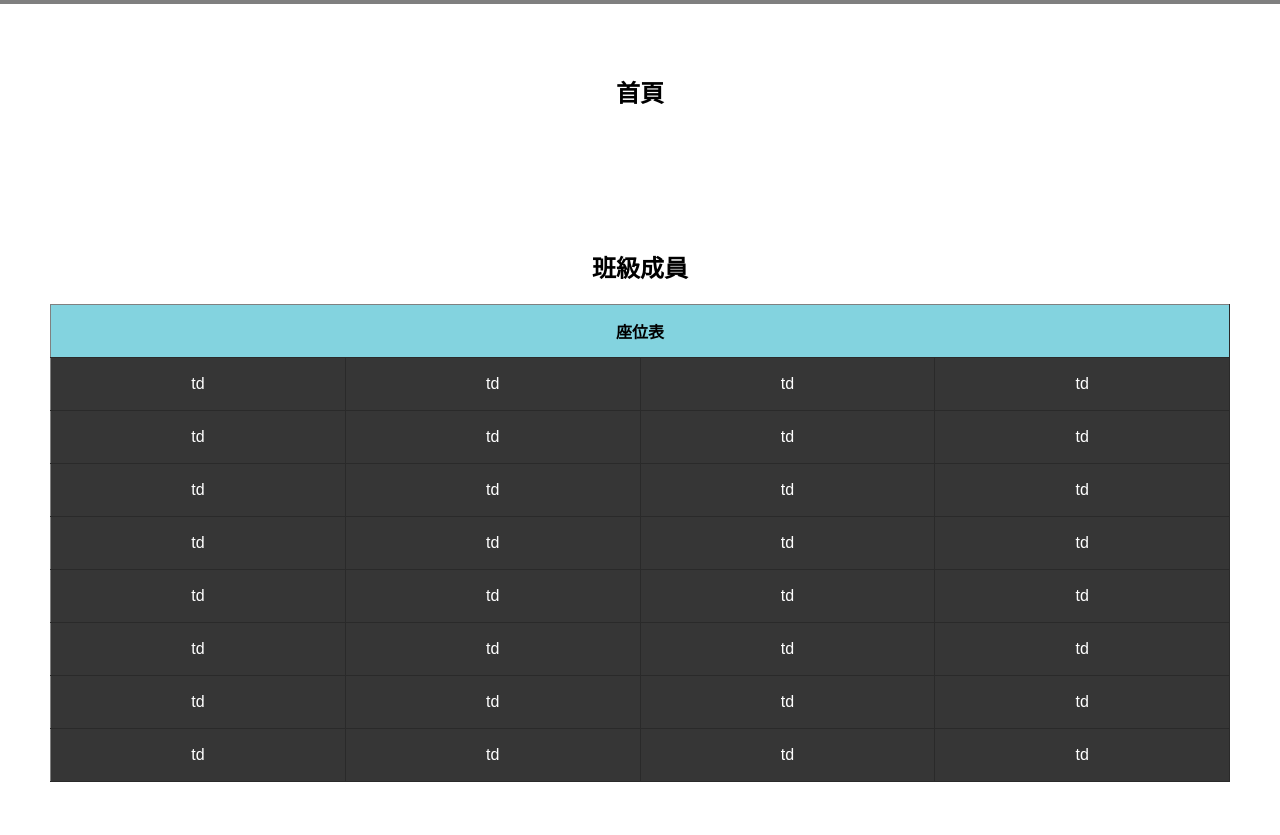
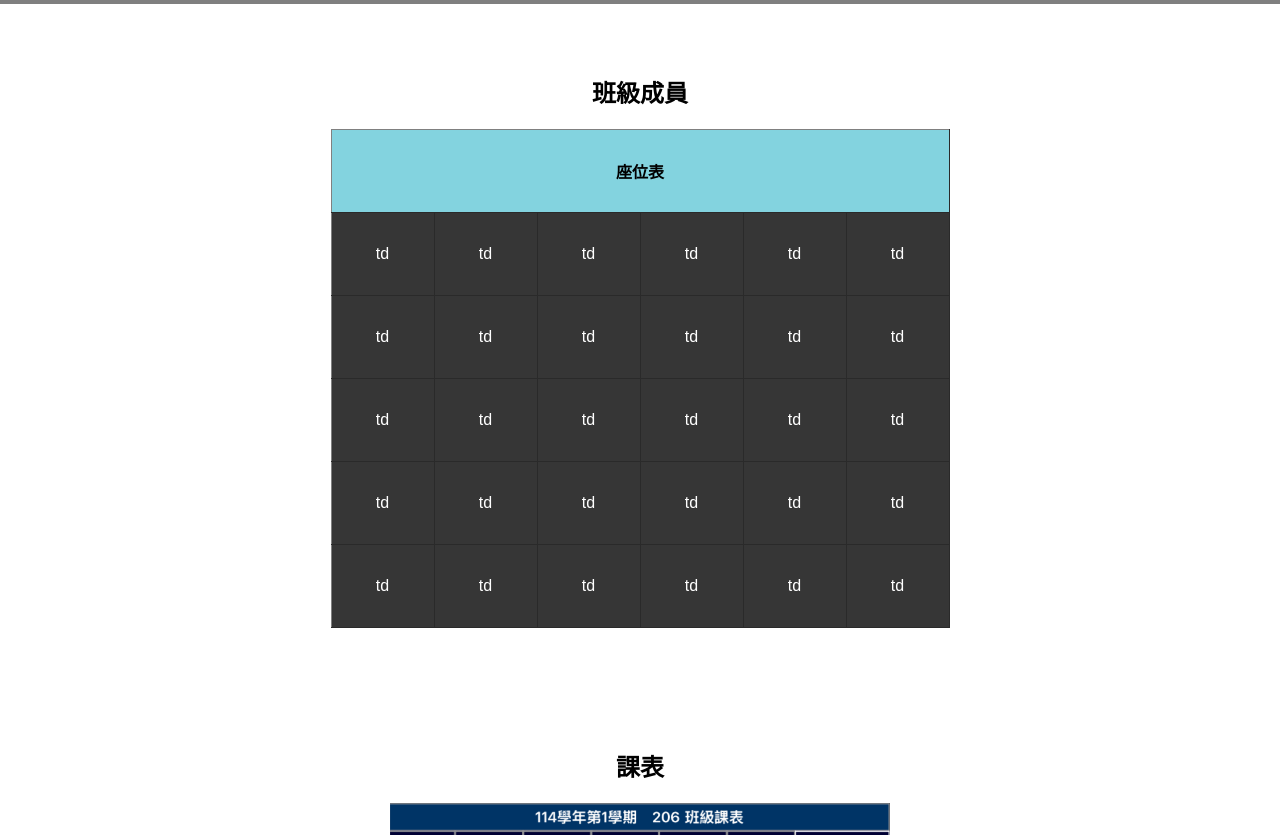
Before and after one commit to nickywang-commits/37th-class06, a plain HTML site: page index.html in a window 1280 px wide. Shown: the part 796-1631 px from the top of the page. Drawn offline with Linux system fonts and the light colour scheme.

Commit message:
第一次更新

```diff
--- a/index.html
+++ b/index.html
@@ -5,27 +5,31 @@
     <meta name="viewport" content="width=device-width, initial-scale=1.0">
     <title>37th class 6</title>
     <link rel="stylesheet" href="styles.css">
+    <link rel="icon" href="相簿/">
    </head>
     <body>
+      <div id="index">
         <header>
             <h1>37th class 6</h1>
           <nav>
               <a href="#index">首頁</a>
               <a href="#members">班級成員</a>
+              <a href="#課表">課表</a>
               <a href="#eventpictures">活動照片</a>
           </nav>
         </header>
-      <section id="index">
-        <h2>首頁</h2>
-      </section>
-      <section id="members">
+      </div>
+
+      <section id="members" >
         <h2>班級成員</h2>
         <div class="wrap">
-          <table border="1">
+          <table border ="1">
             <tr>
-              <th colspan="4">座位表</th>
+              <th colspan="6">座位表</th>
             </tr>
             <tr>
+              <td>td</td>
+              <td>td</td>
               <td>td</td>
               <td>td</td>
               <td>td</td>
@@ -36,8 +40,12 @@
               <td>td</td>
               <td>td</td>
               <td>td</td>
+              <td>td</td>
+              <td>td</td>
             </tr>
             <tr>
+              <td>td</td>
+              <td>td</td>
               <td>td</td>
               <td>td</td>
               <td>td</td>
@@ -48,10 +56,6 @@
               <td>td</td>
               <td>td</td>
               <td>td</td>
-            </tr>
-            <tr>
-              <td>td</td>
-              <td>td</td>
               <td>td</td>
               <td>td</td>
             </tr>
@@ -60,23 +64,17 @@
               <td>td</td>
               <td>td</td>
               <td>td</td>
-            </tr>
-                <tr>
-              <td>td</td>
-              <td>td</td>
-              <td>td</td>
-              <td>td</td>
-            </tr>
-            <tr>
-              <td>td</td>
-              <td>td</td>
               <td>td</td>
               <td>td</td>
             </tr>
           </table>
         </div>
       </section>
-      <section id="eventpictures">
+      <section id="課表">
+        <h2>課表</h2>
+        <img src="相簿/課表.jpg" alt="課表" width="500px"/>
+      </section>
+      <section id="eventpictures" >
         <h2>活動照片</h2>
       </section>
 
--- a/styles.css
+++ b/styles.css
@@ -37,7 +37,7 @@ header nav a:hover{
 
 nav{
     position:fixed ;
-    top: 0;
+    top: 0%;
     width: 100%;
     background-color: rgba(0, 0, 0, 0.7);
     padding: 20px 0;
@@ -68,21 +68,21 @@ margin-top: 20px;
 table{
   font-family: 'Microsoft JhengHei', sans-serif;
   border-collapse:collapse;
-
+  margin: 0 auto;
 }
 
 th{
     background-color: rgba(79,192,210,0.7);
-    width:25vw;
-    height:50px;
+    width: 100px;
+    height: 80px;
     text-align: center;
 }
 
 td{
   background-color:#363636;
   color:#ffffff;
-  width:25vw;
-  height:50px;
+  width: 100px;
+  height:80px;
   text-align:center;
 }
 
@@ -94,7 +94,7 @@ tr{
 
 
 /* 其他區塊 */
-section {
+section{
 padding: 50px;
 text-align: center;
 }
```
Also changed, not shown: 相簿/課表.jpg (added), 2 other files. Lines whose indentation alone changed are shown as unchanged.
